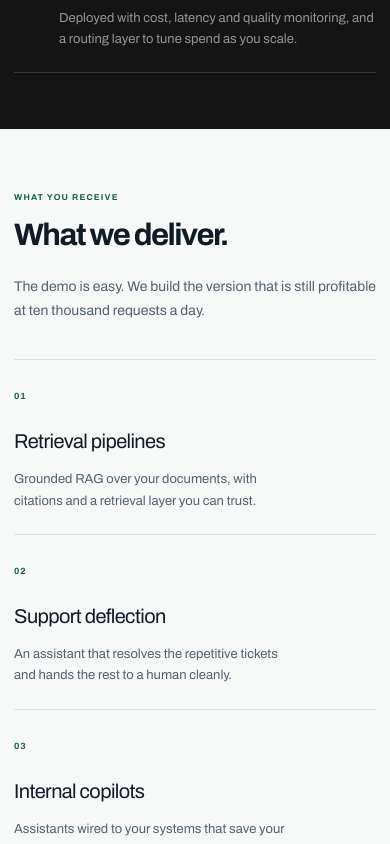
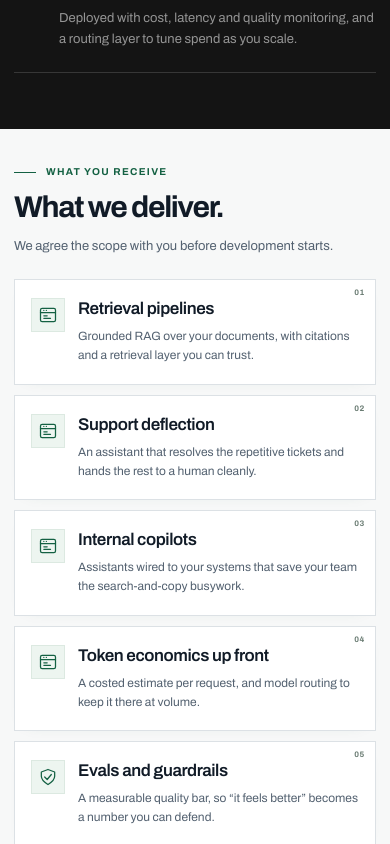
Before and after one commit to goappycodes/appycodes-2027, a Next.js app: page /services/ai-systems/ in a window 390 px wide. Shown: the part 4660-5504 px from the top of the page. Built offline with nearby package versions, Linux system fonts and the light colour scheme.

Commit message:
Redesign service deliverables as compact icon-led cards

```diff
--- a/components/institutional-service-page.module.css
+++ b/components/institutional-service-page.module.css
@@ -118,13 +118,6 @@
 .process li h3 { font-size: 21px; letter-spacing: -.025em; }
 .process li p { max-width: 58ch; margin-top: 9px; color: rgba(255,255,255,.55); font-size: 13px; line-height: 1.65; }
 
-.deliverables { display: grid; grid-template-columns: repeat(3, 1fr); border-top: 1px solid var(--line); }
-.deliverables article { min-height: 220px; padding: 26px 28px 26px 0; border-bottom: 1px solid var(--line); }
-.deliverables article:nth-child(3n+2), .deliverables article:nth-child(3n+3) { padding-left: 28px; border-left: 1px solid var(--line); }
-.deliverables article > span { color: var(--accent); font-size: 9px; font-weight: 750; letter-spacing: .1em; }
-.deliverables h3 { margin-top: 38px; font-size: 21px; letter-spacing: -.03em; }
-.deliverables p { max-width: 38ch; margin-top: 13px; color: var(--muted); font-size: 13px; line-height: 1.65; }
-
 .specialisms { padding: clamp(64px, 7vw, 100px) 0; border-block: 1px solid var(--line); background: var(--card); }
 .specialismGrid { display: grid; grid-template-columns: minmax(310px, .75fr) minmax(520px, 1.25fr); gap: clamp(60px, 9vw, 135px); }
 .specialismGrid > div > p { margin-top: 25px; }
@@ -203,9 +196,6 @@
   .process { padding-block: 56px; }
   .processGrid { gap: 45px; }
   .process li { grid-template-columns: 36px 1fr; gap: 9px; padding: 22px 0; }
-  .deliverables { grid-template-columns: 1fr; }
-  .deliverables article, .deliverables article:nth-child(3n+2), .deliverables article:nth-child(3n+3) { min-height: 0; padding: 22px 0; border-left: 0; }
-  .deliverables h3 { margin-top: 20px; font-size: 20px; }
   .specialisms { padding-block: 54px; }
   .specialismGrid { gap: 38px; }
   .specialismGrid nav { grid-template-columns: 1fr; }
--- a/components/institutional-service-page.tsx
+++ b/components/institutional-service-page.tsx
@@ -1,4 +1,5 @@
 import Link from "next/link";
+import { ServiceDeliverables } from "@/components/service-deliverables";
 import { TestimonialSlider } from "@/components/testimonial-slider";
 import { ServiceStack } from "@/components/service-stack";
 import { InstitutionalWorkRail } from "@/components/institutional-work-rail";
@@ -180,17 +181,7 @@ export function InstitutionalServicePage({ service }: { service: ServiceData })
         </div>
       </section>
 
-      <section className={styles.section}>
-        <div className={styles.inner}>
-          <header className={styles.sectionHead}>
-            <div><span className={styles.kicker}>What you receive</span><h2>{sentence(service.benefitsTitle)}.</h2></div>
-            <p>{service.benefitsQuote ?? "Technical foundations and operational clarity are delivered as part of the work."}</p>
-          </header>
-          <div className={styles.deliverables}>
-            {deliverables.map((item, index) => <article key={item.title}><span>{String(index + 1).padStart(2, "0")}</span><h3>{item.title}</h3><p>{item.body}</p></article>)}
-          </div>
-        </div>
-      </section>
+      <ServiceDeliverables items={deliverables} title={service.benefitsTitle} />
 
       <section className={styles.specialisms}>
         <div className={`${styles.inner} ${styles.specialismGrid}`}>
--- /dev/null
+++ b/components/service-deliverables.module.css
@@ -0,0 +1,37 @@
+.section {
+  padding: clamp(40px, 5vw, 64px) 0;
+  background: #f7f8f8;
+  color: #111b27;
+  font-family: var(--font-archivo), Arial, sans-serif;
+}
+.inner { width: min(100% - 40px, 1440px); margin-inline: auto; }
+.heading { max-width: 720px; margin-bottom: 28px; }
+.kicker { display: flex; align-items: center; gap: 10px; color: #146143; font-size: 10px; line-height: 1.4; font-weight: 750; letter-spacing: .13em; text-transform: uppercase; }
+.kicker::before { content: ""; width: 22px; height: 1px; background: currentColor; }
+.section .heading h2 { margin: 12px 0 0; font-size: clamp(30px, 3.4vw, 44px); line-height: 1.1; font-weight: 620; letter-spacing: -.045em; }
+.section .heading p { margin: 12px 0 0; color: #536170; font-size: 14px; line-height: 1.6; }
+.grid { display: grid; grid-template-columns: repeat(3, minmax(0, 1fr)); gap: 12px; }
+.card { position: relative; display: grid; grid-template-columns: 40px minmax(0, 1fr); align-content: start; gap: 16px; padding: 24px; background: #fff; border: 1px solid #dce1e5; box-shadow: 0 4px 16px -14px rgba(20, 97, 67, .22); }
+.icon { width: 40px; height: 40px; display: grid; place-items: center; color: #146143; background: #edf5f0; border: 1px solid #dce9e1; }
+.icon svg { width: 22px; height: 22px; }
+.number { position: absolute; top: 12px; right: 14px; color: #697b72; font-size: 9px; line-height: 1; font-weight: 650; letter-spacing: .08em; }
+.content { min-width: 0; }
+.section .card h3 { margin: 0; padding-right: 8px; font-size: 18px; line-height: 1.3; font-weight: 600; letter-spacing: -.025em; }
+.section .card p { margin: 9px 0 0; color: #536170; font-size: 13px; line-height: 1.6; }
+@media (max-width: 1100px) {
+  .grid { grid-template-columns: repeat(2, minmax(0, 1fr)); }
+}
+@media (max-width: 680px) {
+  .section { padding-block: 36px; }
+  .inner { width: calc(100% - 28px); }
+  .heading { margin-bottom: 22px; }
+  .section .heading h2 { font-size: 30px; }
+  .section .heading p { font-size: 13px; }
+  .grid { grid-template-columns: 1fr; gap: 10px; }
+  .card { grid-template-columns: 34px minmax(0, 1fr); gap: 13px; padding: 18px 16px; }
+  .icon { width: 34px; height: 34px; }
+  .icon svg { width: 20px; height: 20px; }
+  .number { top: 9px; right: 10px; font-size: 8px; }
+  .section .card h3 { font-size: 17px; }
+  .section .card p { margin-top: 7px; font-size: 12px; line-height: 1.6; }
+}
--- /dev/null
+++ b/components/service-deliverables.tsx
@@ -0,0 +1,52 @@
+import { ServiceTitle } from "@/components/service-title";
+import styles from "./service-deliverables.module.css";
+
+type Deliverable = { title: string; body: string };
+
+function DeliveryIcon({ title }: { title: string }) {
+  let shape = <><rect x="3" y="4" width="18" height="16" rx="2" /><path d="M3 9h18M7 6.5h.01M10 6.5h.01M7 13h4M7 16h8" /></>;
+  if (/checkout|billing|subscription|payment|cost/i.test(title)) {
+    shape = <><rect x="3" y="5" width="18" height="14" rx="2" /><path d="M3 10h18M7 15h4M15 15h2" /></>;
+  } else if (/security|guardrail|entry point|integrity/i.test(title)) {
+    shape = <><path d="m12 3 8 3v5c0 5-5 8-8 10-3-2-8-5-8-10V6Z" /><path d="m8 12 3 3 5-6" /></>;
+  } else if (/migration|offline|update/i.test(title)) {
+    shape = <><path d="M4 8h15l-4-4M20 16H5l4 4M19 8v3M5 16v-3" /></>;
+  } else if (/search|seo|found|index/i.test(title)) {
+    shape = <><circle cx="10" cy="10" r="6" /><path d="m15 15 6 6M7 10h6M10 7v6" /></>;
+  } else if (/api|integrat|structured|data/i.test(title)) {
+    shape = <><circle cx="5" cy="12" r="2.5" /><circle cx="18" cy="5" r="2.5" /><circle cx="18" cy="19" r="2.5" /><path d="m7 11 9-5M7 13l9 5" /></>;
+  } else if (/monitor|visibility|vitals|grow|performance|volume/i.test(title)) {
+    shape = <><path d="M3 4v16h18M6 14h3l3-6 3 8 3-4h3" /></>;
+  } else if (/ios|android|app|store|push/i.test(title) && !/storefront/i.test(title)) {
+    shape = <><rect x="6" y="2" width="12" height="20" rx="2" /><path d="M10 5h4M11 18h2" /></>;
+  } else if (/content|audit|evidence|writing|document/i.test(title)) {
+    shape = <><path d="M6 3h9l4 4v14H6ZM14 3v5h5M9 12h7M9 16h5" /></>;
+  } else if (/owns|code|infrastructure/i.test(title)) {
+    shape = <><path d="m7 7-5 5 5 5m10-10 5 5-5 5M14 4l-4 16" /></>;
+  }
+  return <span className={styles.icon} aria-hidden="true"><svg viewBox="0 0 24 24" fill="none" stroke="currentColor" strokeWidth="1.5" strokeLinecap="round" strokeLinejoin="round">{shape}</svg></span>;
+}
+
+/** Shared deliverables section for every service template. */
+export function ServiceDeliverables({ items, title = "What we deliver" }: { items: readonly Deliverable[]; title?: string }) {
+  const heading = title.charAt(0).toUpperCase() + title.slice(1).replace(/\.$/, "");
+  return <section className={styles.section} aria-label="What you receive">
+    <div className={styles.inner}>
+      <header className={styles.heading}>
+        <span className={styles.kicker}>What you receive</span>
+        <h2><ServiceTitle label={heading} />.</h2>
+        <p>We agree the scope with you before development starts.</p>
+      </header>
+      <div className={styles.grid}>
+        {items.map((item, index) => <article className={styles.card} key={item.title}>
+          <DeliveryIcon title={item.title} />
+          <span className={styles.number} aria-hidden="true">{String(index + 1).padStart(2, "0")}</span>
+          <div className={styles.content}>
+            <h3><ServiceTitle label={item.title} /></h3>
+            <p>{item.body}</p>
+          </div>
+        </article>)}
+      </div>
+    </div>
+  </section>;
+}
--- a/components/service-page.tsx
+++ b/components/service-page.tsx
@@ -1,4 +1,5 @@
 import Link from "next/link";
+import { ServiceDeliverables } from "@/components/service-deliverables";
 import { subServicesFor, type ServiceData } from "@/lib/services-data";
 import { ServiceTitle } from "@/components/service-title";
 import { ChevronRight, Check } from "@/components/icons";
@@ -204,33 +205,7 @@ export function ServicePage({ s }: { s: ServiceData }) {
         </div>
       </section>
 
-      {/* BENEFITS — dark slab */}
-      <section className="slab dotted">
-        <div className="wrap slab__in">
-          <div className="sec__head">
-            <p className="eyebrow eyebrow--slab">what you get</p>
-            <h2 className="h-l" style={{ color: "#fff" }}>
-              <ServiceTitle label={s.benefitsTitle} />.
-            </h2>
-            {s.benefitsQuote ? (
-              <p className="lede" style={{ color: "rgba(255,255,255,.72)" }}>
-                {s.benefitsQuote}
-              </p>
-            ) : null}
-          </div>
-          <div className="proc proc--6">
-            {s.benefits.map((b, i) => (
-              <div key={b.title} className="proc__i notch">
-                <span className="proc__n g-dark">{String(i + 1).padStart(2, "0")}</span>
-                <h3 className="h-s">
-                  <ServiceTitle label={b.title} />
-                </h3>
-                <p>{b.description}</p>
-              </div>
-            ))}
-          </div>
-        </div>
-      </section>
+      <ServiceDeliverables items={s.benefits.map((item) => ({ title: item.title, body: item.description }))} title={s.benefitsTitle} />
 
       {related.length ? (
         <section className="wrap sec institutional-related">
```
